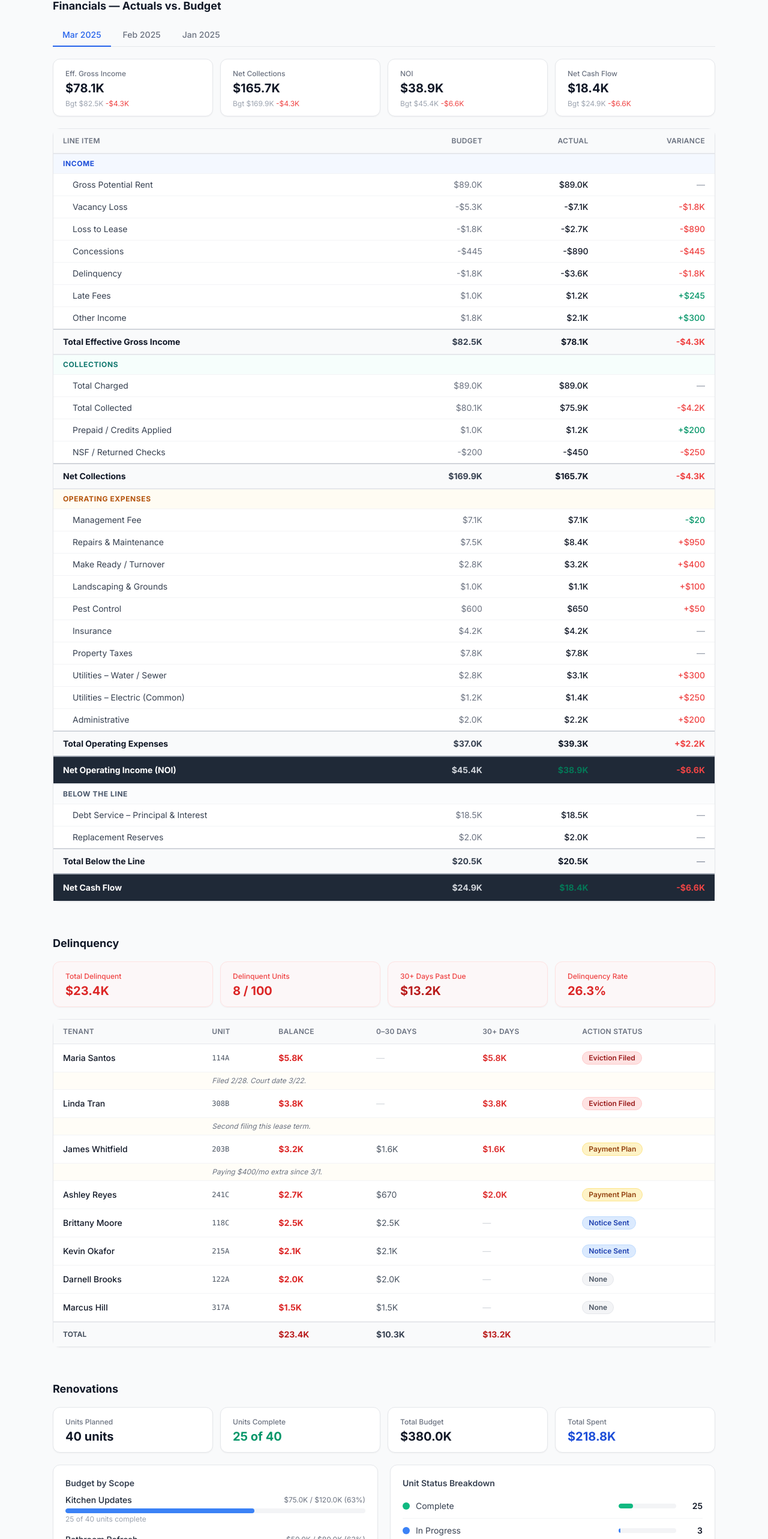
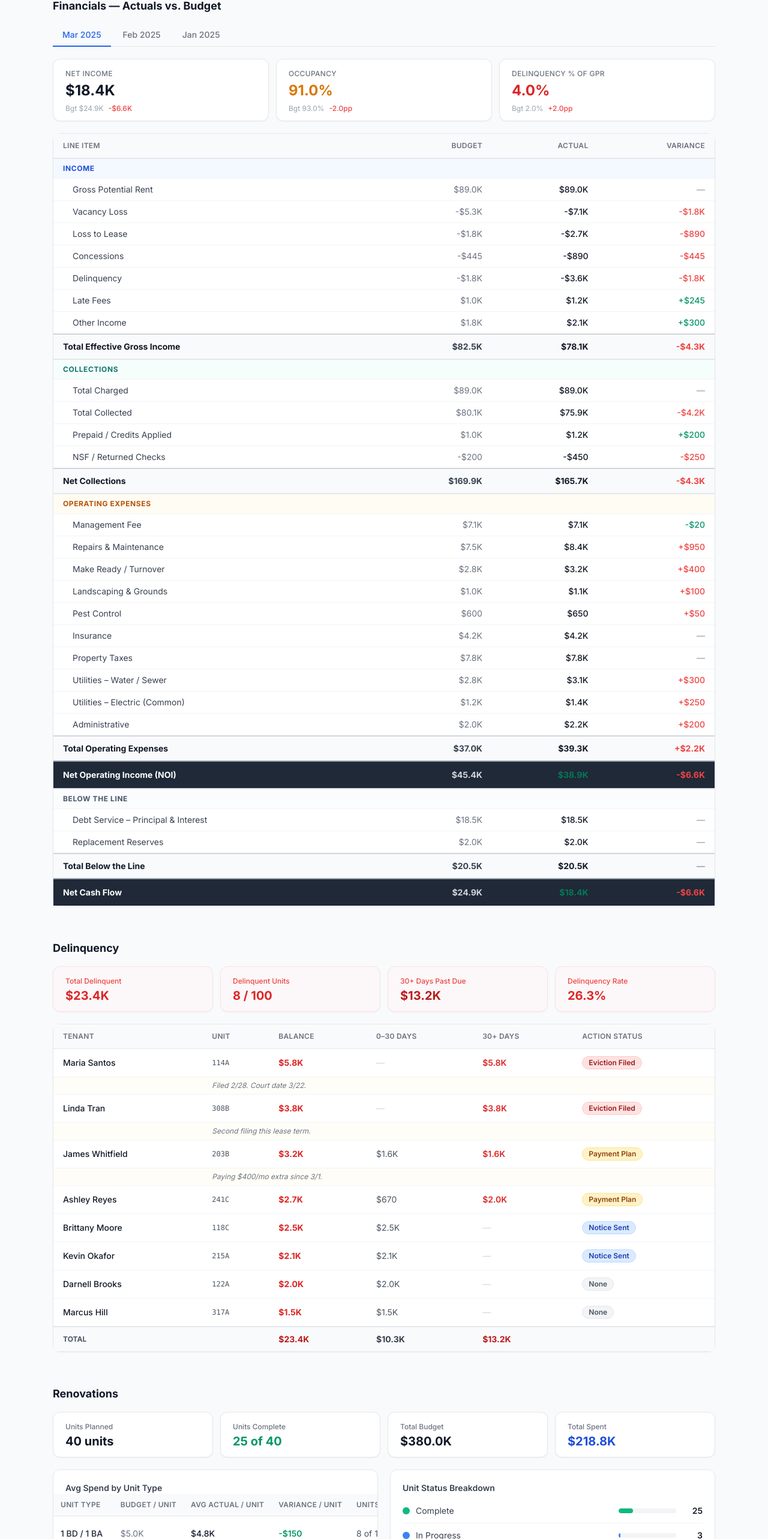
Before and after one commit to bonny-svg/aligned-dashboard, a Next.js app: page /towne-east in a window 1280 px wide. Shown: the part 230-2796 px from the top of the page at 60% size. Built offline with nearby package versions, Linux system fonts and the light colour scheme.

Commit message:
update KPIs and reno spend tracker

```diff
--- a/app/towne-east/page.tsx
+++ b/app/towne-east/page.tsx
@@ -167,7 +167,20 @@ const DELINQUENCY = [
   { tenant: "Marcus Hill",      unit: "317A", balance: 1_480, aging0_30: 1_480, aging30plus:     0, action: "None",          notes: null },
 ];
 
+// ─── OCCUPANCY DATA (per month) ───────────────────────────────────────────────
+const OCCUPANCY: Record<Month, { actual: number; budget: number }> = {
+  mar: { actual: 91.0, budget: 93.0 },
+  feb: { actual: 92.0, budget: 93.0 },
+  jan: { actual: 93.5, budget: 93.0 },
+};
+
 // ─── RENOVATIONS DATA ─────────────────────────────────────────────────────────
+const RENO_BY_TYPE = [
+  { type: "1 BD / 1 BA", budgetPerUnit:  5_000, avgActualPerUnit:  4_850, unitsDone:  8, unitsTotal: 15 },
+  { type: "2 BD / 1 BA", budgetPerUnit:  5_000, avgActualPerUnit:  5_120, unitsDone: 12, unitsTotal: 18 },
+  { type: "2 BD / 2 BA", budgetPerUnit: 11_000, avgActualPerUnit: 10_750, unitsDone:  5, unitsTotal:  7 },
+];
+
 const RENO_SCOPES = [
   { scope: "Kitchen Updates",     budget: 120_000, spent:  75_000, unitsTotal: 40, unitsDone: 25 },
   { scope: "Bathroom Refresh",    budget:  80_000, spent:  50_000, unitsTotal: 40, unitsDone: 25 },
@@ -315,6 +328,12 @@ export default function TowneEastPage() {
   const ncf = { actual: noi.actual - belowLineSum.actual, budget: noi.budget - belowLineSum.budget };
   const netCollections = { actual: collectionsSum.actual, budget: collectionsSum.budget };
 
+  const occupancy        = OCCUPANCY[month];
+  const gpr              = 89_000;
+  const delinqItem       = income.find((r) => r.label === "Delinquency");
+  const delinqActualPct  = delinqItem ? (Math.abs(delinqItem.actual)  / gpr) * 100 : 0;
+  const delinqBudgetPct  = delinqItem ? (Math.abs(delinqItem.budget) / gpr) * 100 : 0;
+
   const totalDelinquent  = DELINQUENCY.reduce((s, d) => s + d.balance, 0);
   const total30plus      = DELINQUENCY.reduce((s, d) => s + d.aging30plus, 0);
   const totalRenoSpent   = RENO_SCOPES.reduce((s, r) => s + r.spent, 0);
@@ -399,29 +418,54 @@ export default function TowneEastPage() {
           </div>
 
           {/* KPI cards */}
-          <div className="grid grid-cols-2 md:grid-cols-4 gap-3 mb-5">
-            {[
-              { label: "Eff. Gross Income", actual: egi.actual, budget: egi.budget },
-              { label: "Net Collections",   actual: netCollections.actual, budget: netCollections.budget },
-              { label: "NOI",               actual: noi.actual, budget: noi.budget },
-              { label: "Net Cash Flow",     actual: ncf.actual, budget: ncf.budget },
-            ].map(({ label, actual, budget }) => {
-              const variance = actual - budget;
-              return (
-                <Card key={label} className="border-gray-200">
+          <div className="grid grid-cols-1 sm:grid-cols-3 gap-3 mb-5">
+            {/* 1 · Net Income */}
+            <Card className="border-gray-200">
               <CardContent className="pt-4 pb-3">
-                    <p className="text-xs font-medium text-gray-500">{label}</p>
-                    <p className={cn("text-xl font-bold mt-0.5", actual >= 0 ? "text-gray-900" : "text-red-600")}>
-                      {fmt(actual)}
+                <p className="text-xs font-medium text-gray-500 uppercase tracking-wide">Net Income</p>
+                <p className={cn("text-2xl font-bold mt-1", ncf.actual >= 0 ? "text-gray-900" : "text-red-600")}>
+                  {fmt(ncf.actual)}
                 </p>
-                    <p className="text-xs text-gray-400 mt-1">
-                      Bgt {fmt(budget)}{" "}
-                      <span className={varColor(variance, false)}>{varStr(variance)}</span>
-                    </p>
+                <div className="flex items-center gap-2 mt-1.5">
+                  <span className="text-xs text-gray-400">Bgt {fmt(ncf.budget)}</span>
+                  <span className={cn("text-xs font-medium", varColor(ncf.actual - ncf.budget, false))}>
+                    {varStr(ncf.actual - ncf.budget)}
+                  </span>
+                </div>
               </CardContent>
             </Card>
-              );
-            })}
+
+            {/* 2 · Occupancy */}
+            <Card className="border-gray-200">
+              <CardContent className="pt-4 pb-3">
+                <p className="text-xs font-medium text-gray-500 uppercase tracking-wide">Occupancy</p>
+                <p className={cn("text-2xl font-bold mt-1", occupancy.actual >= occupancy.budget ? "text-emerald-600" : "text-amber-600")}>
+                  {occupancy.actual.toFixed(1)}%
+                </p>
+                <div className="flex items-center gap-2 mt-1.5">
+                  <span className="text-xs text-gray-400">Bgt {occupancy.budget.toFixed(1)}%</span>
+                  <span className={cn("text-xs font-medium", (occupancy.actual - occupancy.budget) >= 0 ? "text-emerald-600" : "text-red-500")}>
+                    {(occupancy.actual - occupancy.budget) >= 0 ? "+" : ""}{(occupancy.actual - occupancy.budget).toFixed(1)}pp
+                  </span>
+                </div>
+              </CardContent>
+            </Card>
+
+            {/* 3 · Delinquency % */}
+            <Card className="border-gray-200">
+              <CardContent className="pt-4 pb-3">
+                <p className="text-xs font-medium text-gray-500 uppercase tracking-wide">Delinquency % of GPR</p>
+                <p className={cn("text-2xl font-bold mt-1", delinqActualPct <= delinqBudgetPct ? "text-emerald-600" : "text-red-600")}>
+                  {delinqActualPct.toFixed(1)}%
+                </p>
+                <div className="flex items-center gap-2 mt-1.5">
+                  <span className="text-xs text-gray-400">Bgt {delinqBudgetPct.toFixed(1)}%</span>
+                  <span className={cn("text-xs font-medium", (delinqActualPct - delinqBudgetPct) <= 0 ? "text-emerald-600" : "text-red-500")}>
+                    {(delinqActualPct - delinqBudgetPct) >= 0 ? "+" : ""}{(delinqActualPct - delinqBudgetPct).toFixed(1)}pp
+                  </span>
+                </div>
+              </CardContent>
+            </Card>
           </div>
 
           {/* Financials table */}
@@ -595,37 +639,60 @@ export default function TowneEastPage() {
           </div>
 
           <div className="grid md:grid-cols-2 gap-5">
-            {/* Scope progress */}
+            {/* Avg Spend by Unit Type */}
             <Card className="border-gray-200">
-              <CardHeader className="pb-2">
-                <CardTitle className="text-sm font-semibold text-gray-700">Budget by Scope</CardTitle>
+              <CardHeader className="pb-0">
+                <CardTitle className="text-sm font-semibold text-gray-700">Avg Spend by Unit Type</CardTitle>
               </CardHeader>
-              <CardContent className="space-y-4">
-                {RENO_SCOPES.map((scope) => {
-                  const pct = Math.round((scope.spent / scope.budget) * 100);
+              <CardContent className="p-0">
+                <div className="overflow-x-auto">
+                  <table className="w-full text-sm">
+                    <thead className="bg-gray-50 border-b border-gray-200">
+                      <tr>
+                        {["Unit Type", "Budget / Unit", "Avg Actual / Unit", "Variance / Unit", "Units Done", "Status"].map((h) => (
+                          <th key={h} className="px-3 py-2.5 text-left text-xs font-semibold text-gray-500 uppercase tracking-wide whitespace-nowrap">
+                            {h}
+                          </th>
+                        ))}
+                      </tr>
+                    </thead>
+                    <tbody className="divide-y divide-gray-100">
+                      {RENO_BY_TYPE.map((row) => {
+                        const variance = row.avgActualPerUnit - row.budgetPerUnit;
+                        const isOver   = variance > 0;
                         return (
-                    <div key={scope.scope}>
-                      <div className="flex items-center justify-between mb-1">
-                        <span className="text-sm font-medium text-gray-800">{scope.scope}</span>
-                        <span className="text-xs text-gray-500">
-                          {fmt(scope.spent)} / {fmt(scope.budget)} ({pct}%)
-                        </span>
-                      </div>
-                      <div className="h-2 w-full rounded-full bg-gray-100 overflow-hidden">
-                        <div
-                          className={cn("h-full rounded-full transition-all", {
-                            "bg-emerald-500": pct >= 90,
-                            "bg-blue-500":    pct >= 50 && pct < 90,
-                            "bg-amber-500":   pct >= 20 && pct < 50,
-                            "bg-gray-300":    pct < 20,
-                          })}
-                          style={{ width: `${Math.min(100, pct)}%` }}
-                        />
-                      </div>
-                      <p className="text-xs text-gray-400 mt-0.5">{scope.unitsDone} of {scope.unitsTotal} units complete</p>
-                    </div>
+                          <tr key={row.type} className="hover:bg-gray-50">
+                            <td className="px-3 py-2.5 font-medium text-gray-800 whitespace-nowrap">{row.type}</td>
+                            <td className="px-3 py-2.5 text-gray-500">{fmt(row.budgetPerUnit)}</td>
+                            <td className="px-3 py-2.5 font-medium text-gray-900">{fmt(row.avgActualPerUnit)}</td>
+                            <td className={cn("px-3 py-2.5 font-semibold", isOver ? "text-red-500" : "text-emerald-600")}>
+                              {isOver ? "+" : ""}{fmt(variance)}
+                            </td>
+                            <td className="px-3 py-2.5 text-gray-600 whitespace-nowrap">
+                              {row.unitsDone} of {row.unitsTotal}
+                            </td>
+                            <td className="px-3 py-2.5">
+                              <Badge className={cn("text-xs border", isOver
+                                ? "bg-red-100 text-red-800 border-red-200"
+                                : "bg-emerald-100 text-emerald-800 border-emerald-200"
+                              )}>
+                                {isOver ? "Over Budget" : "On Budget"}
+                              </Badge>
+                            </td>
+                          </tr>
                         );
                       })}
+                    </tbody>
+                  </table>
+                </div>
+                <div className="px-4 py-3 border-t border-gray-100 space-y-1">
+                  {RENO_BY_TYPE.map((row) => (
+                    <p key={row.type} className="text-xs text-gray-500">
+                      <span className="font-medium text-gray-700">{row.type}</span>
+                      {" "}— {row.unitsDone} of {row.unitsTotal} units completed · avg {fmt(row.avgActualPerUnit)} / unit
+                    </p>
+                  ))}
+                </div>
               </CardContent>
             </Card>
 
```
Lines whose indentation alone changed are shown as unchanged.
